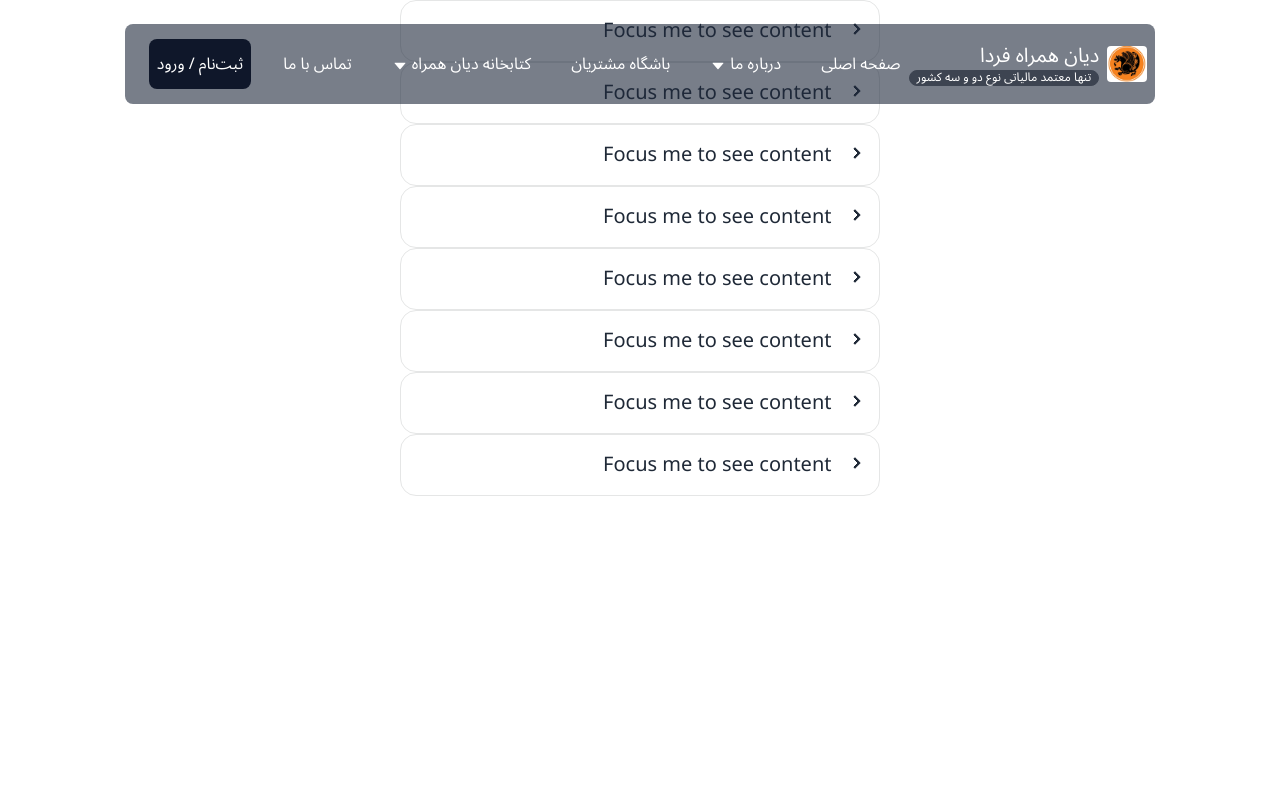
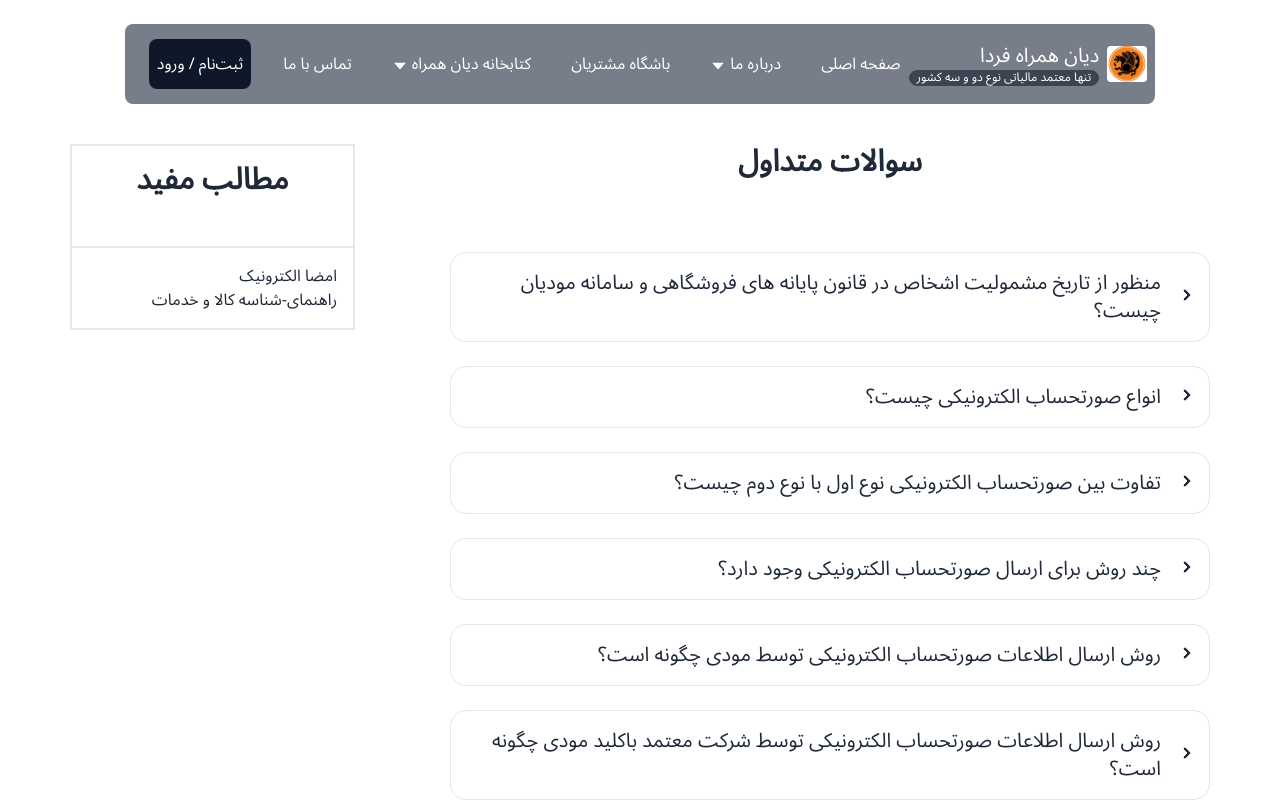
Before and after one commit to Mansour-VN/DianHamrah, a Next.js app: page /Library/Content/Questions in a window 1280 px wide. Shown: the top 801 px of the page. Built offline with nearby package versions, Linux system fonts and the light colour scheme.

Commit message:
feat : add related content

```diff
--- a/public/Constants/Library.ts
+++ b/public/Constants/Library.ts
@@ -1,12 +1,12 @@
 import {FrequentlyQuestions} from "./FrequentlyQuestions";
 
 export const Library = [
-    {id:"TaxSystem",title:"قانون پایانه های فروشگاهی و سامانه  مودیان",description: "",NavAddress:"/Library/#TaxSystem",address:"/Library/ContentLibrary/TaxSyst"},
-    {id:"NewAddedValue",title:" قانون مالیات بر ارزش افزوده جدید",description: "",NavAddress:"/Library/#NewAddedValue",address:"/Library/ContentLibrary/NewAdde"},
-    {id:"OldAddedValue",title:"قانون مالیات بر ارزش افزوده قدیم",description: "",NavAddress:"/Library/#OldAddedValue",address:"/Library/ContentLibrary/OldAdde"},
-    {id:"DirectTax",title:"قانون مالیات های مستقیم",description: "",NavAddress:"/Library/#DirectTax",address:"/Library/ContentLibrary/DirectT"},
-    {id:"Standards",title:"استاندارد های حسابرسی",description: "",NavAddress:"/Library/#Standards",address:"/Library/ContentLibrary/Standar"},
-    {id:"Questions",title:"آرشیو سوالات متداول",description: FrequentlyQuestions,NavAddress:"/Library/#Questions",address:"/Library/ContentLibrary/Questions"},
-    {id:"Technical",title:"تحلیل و بررسی فنی",description: "",NavAddress:"/Library/#Technical",address:"/Library/ContentLibrary/Technic"},
-    {id:"Archive",title:"آرشیو",description: "",NavAddress:"/Library/#Archive",address:"/Library/ContentLibrary/Archive"},
+    {id:"TaxSystem",title:"قانون پایانه های فروشگاهی و سامانه  مودیان",description: "",NavAddress:"/Library/#TaxSystem",address:"/Library/Content/TaxSyst"},
+    {id:"NewAddedValue",title:" قانون مالیات بر ارزش افزوده جدید",description: "",NavAddress:"/Library/#NewAddedValue",address:"/Library/Content/NewAdde"},
+    {id:"OldAddedValue",title:"قانون مالیات بر ارزش افزوده قدیم",description: "",NavAddress:"/Library/#OldAddedValue",address:"/Library/Content/OldAdde"},
+    {id:"DirectTax",title:"قانون مالیات های مستقیم",description: "",NavAddress:"/Library/#DirectTax",address:"/Library/Content/DirectT"},
+    {id:"Standards",title:"استاندارد های حسابرسی",description: "",NavAddress:"/Library/#Standards",address:"/Library/Content/Standar"},
+    {id:"Questions",title:"آرشیو سوالات متداول",description: FrequentlyQuestions,NavAddress:"/Library/#Questions",address:"/Library/Content/Questions"},
+    {id:"Technical",title:"تحلیل و بررسی فنی",description: "",NavAddress:"/Library/#Technical",address:"/Library/Content/Technic"},
+    {id:"Archive",title:"آرشیو",description: "",NavAddress:"/Library/#Archive",address:"/Library/Content/Archive"},
 ]
--- a/src/module/Library/ContentLibrary/Questions/Questions.tsx
+++ b/src/module/Library/ContentLibrary/Questions/Questions.tsx
@@ -1,18 +1,18 @@
-import { Library } from "public/Constants/Library"
+import { FrequentlyQuestions } from "public/Constants/FrequentlyQuestions"
 
 
 export const Questions = ()=>{
     return(
         <div>
-            {Library.map((item)=>{
+            {FrequentlyQuestions.map((item)=>{
 
                 return(
-                    <div tabIndex={0} className="collapse collapse-arrow border border-base-300 bg-base-100 rounded-box">
+                    <div key={item.id} tabIndex={0} className="collapse collapse-arrow border border-base-300 bg-base-100 rounded-box mt-6">
                         <div className="collapse-title text-xl font-medium">
-                            Focus me to see content
+                            {item.title}
                         </div>
                         <div className="collapse-content">
-                            <p>tabIndex={0} attribute is necessary to make the div focusable</p>
+                            <p>{item.description}</p>
                         </div>
                     </div>
                 )
--- a/src/pages/Library/Content/Questions/index.tsx
+++ b/src/pages/Library/Content/Questions/index.tsx
@@ -1,9 +1,22 @@
 import {Questions} from "@/module/Library/ContentLibrary/Questions/Questions";
+import Link from "next/link";
 
 const QuestionsPage = () => {
     return (
-        <div className="flex flex-col items-center">
-            <Questions/>
+        <div className="flex flex-col md:flex-row justify-between container mx-auto pt-36 	">
+
+            <div className="w-8/12">
+                <p className="pb-12 font-extrabold text-3xl text-center ">سوالات متداول</p>
+                <Questions/>
+            </div>
+            <div className="border-2 radios-lg w-3/12 h-fit	">
+                <p className="pb-12 font-extrabold text-3xl text-center pt-4">مطالب مفید</p>
+                <div className="border-t-2 flex flex-col p-4">
+                    <Link href='https://dian.s3.ir-thr-at1.arvanstorage.ir/gica.ir.pdf'>امضا الکترونیک</Link>
+                    <Link href='https://dian.s3.ir-thr-at1.arvanstorage.ir/راهنمای-شناسه-کالا-و-خدمات.pdf'>راهنمای-شناسه کالا و خدمات</Link>
+
+                </div>
+            </div>
         </div>
     )
 }
```
